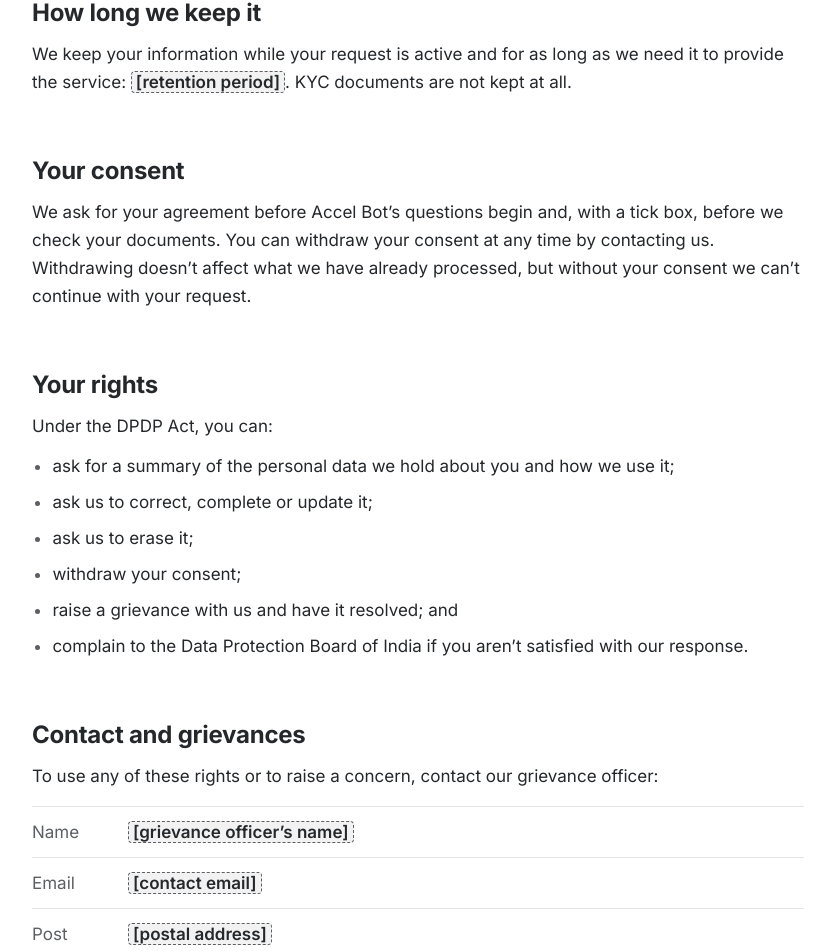
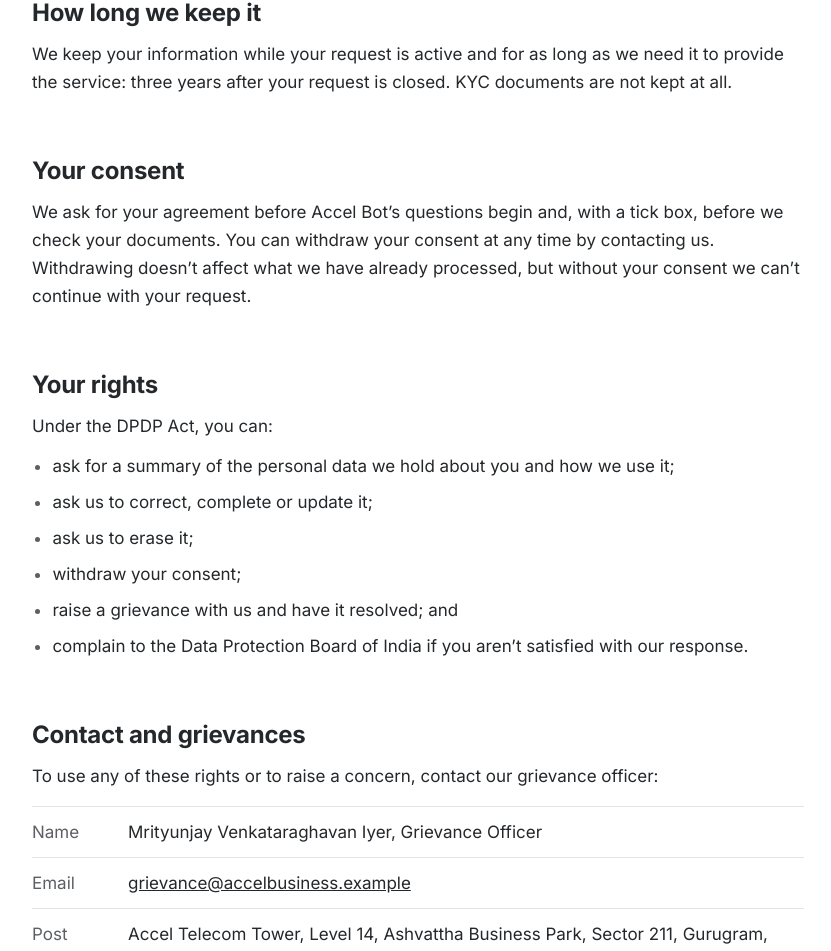
Before and after one commit to kakasuarez/accel, a Next.js app: page /privacy in a window 1280 px wide. Shown: the part 2512-3463 px from the top of the page, without its empty margins (188-1019 px from the left). Built offline with nearby package versions, Linux system fonts and the light colour scheme.

Commit message:
Fill privacy policy placeholders with realistic fictional contact details

```diff
--- a/src/app/app.css
+++ b/src/app/app.css
@@ -1160,14 +1160,6 @@
   overflow-wrap: anywhere;
 }
 /* Details still to be supplied: visibly unfinished, never mistaken for a real value. */
-.privacy-placeholder {
-  padding: 0 4px;
-  border: 1px dashed var(--ink-soft);
-  border-radius: 4px;
-  background: var(--canvas-soft);
-  font-weight: 600;
-  white-space: nowrap;
-}
 .privacy-back {
   margin: 56px 0 0;
   font-size: 16px;
--- a/src/app/privacy/page.tsx
+++ b/src/app/privacy/page.tsx
@@ -10,11 +10,6 @@ export const metadata: Metadata = {
 };
 
 export const viewport: Viewport = { themeColor: '#ffffff' };
-
-/** Details the business still has to supply. Shown as-is so they can't be mistaken for real values. */
-function Placeholder({ children }: { children: string }) {
-  return <span className="privacy-placeholder">[{children}]</span>;
-}
 
 const SECTIONS = [
   { id: 'who-we-are', title: 'Who we are' },
@@ -69,7 +64,7 @@ export default function PrivacyPage() {
             <p>
               Accel Business is the business arm of Accel Telecom (“Accel”, “we”, “us”). We decide why and how your personal
               data is used in this service, which makes us the data fiduciary under the DPDP Act. You can reach us at{' '}
-              <Placeholder>contact email</Placeholder>.
+              <a href="mailto:privacy@accelbusiness.example">privacy@accelbusiness.example</a>.
             </p>
           </section>
 
@@ -146,7 +141,7 @@ export default function PrivacyPage() {
             <h2 id="retention-title">How long we keep it</h2>
             <p>
               We keep your information while your request is active and for as long as we need it to provide the service:{' '}
-              <Placeholder>retention period</Placeholder>. KYC documents are not kept at all.
+              three years after your request is closed. KYC documents are not kept at all.
             </p>
           </section>
 
@@ -178,20 +173,18 @@ export default function PrivacyPage() {
             <dl className="privacy-contact">
               <div>
                 <dt>Name</dt>
-                <dd>
-                  <Placeholder>grievance officer’s name</Placeholder>
-                </dd>
+                <dd>Mrityunjay Venkataraghavan Iyer, Grievance Officer</dd>
               </div>
               <div>
                 <dt>Email</dt>
                 <dd>
-                  <Placeholder>contact email</Placeholder>
+                  <a href="mailto:grievance@accelbusiness.example">grievance@accelbusiness.example</a>
                 </dd>
               </div>
               <div>
                 <dt>Post</dt>
                 <dd>
-                  <Placeholder>postal address</Placeholder>
+                  Accel Telecom Tower, Level 14, Ashvattha Business Park, Sector 211, Gurugram, Haryana 122999
                 </dd>
               </div>
             </dl>
```
